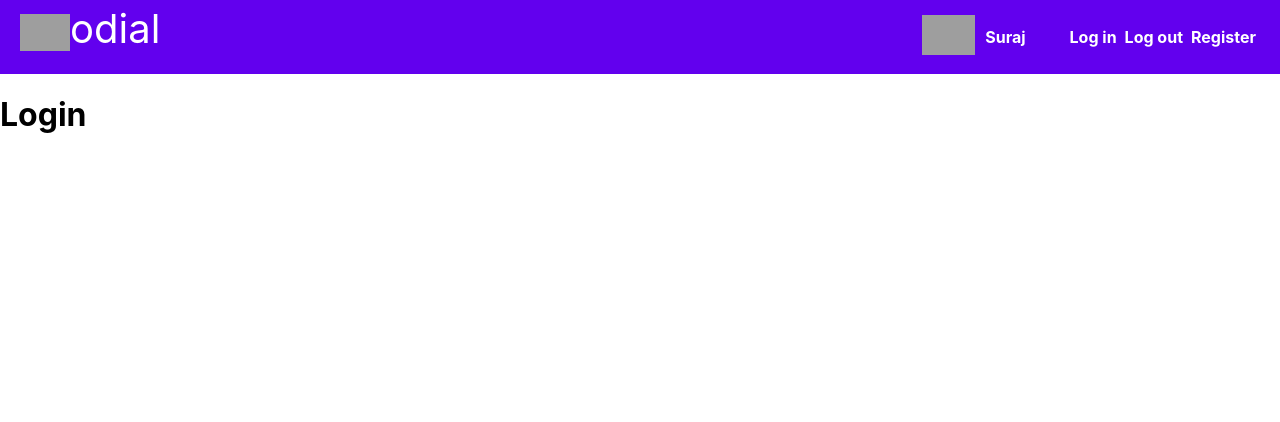
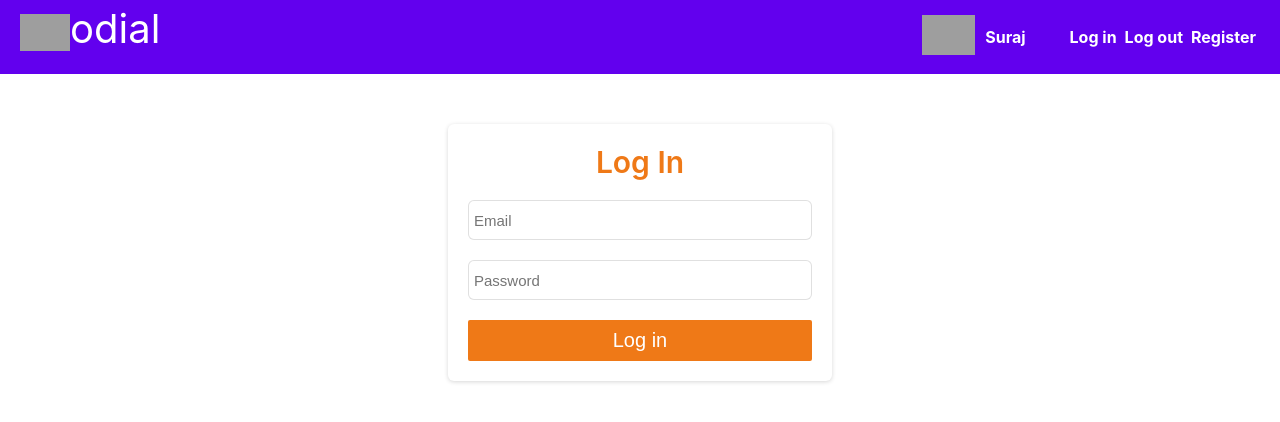
Before and after one commit to msurajprakash/CodeialApp, a React (Create React App) app: page /Login in a window 1280 px wide. Shown: the top 422 px of the page. Built offline with nearby package versions, Linux system fonts and the light colour scheme; no server answers; grey boxes are pictures that could not be loaded.

Commit message:
Added login UI and toast feature for login page

```diff
--- a/package.json
+++ b/package.json
@@ -11,6 +11,7 @@
     "react-dom": "^18.2.0",
     "react-router-dom": "^6.9.0",
     "react-scripts": "5.0.1",
+    "react-toastify": "^9.1.2",
     "web-vitals": "^2.1.4"
   },
   "scripts": {
--- a/src/api/index.js
+++ b/src/api/index.js
@@ -49,3 +49,10 @@ export const getPosts = (page = 1, limit = 5) => {
         method: 'GET'
     });
 };
+
+export const login = (email, password) => {
+    return customFetch(API_URLS.login(), {
+        method: 'POST',
+        body: {email, password}
+    })
+}
--- a/src/components/Navbar.js
+++ b/src/components/Navbar.js
@@ -1,4 +1,5 @@
 import styles from '../styles/navbar.module.css';
+import { NavLink } from 'react-router-dom';
 
 const Navbar = () => {
     return (
@@ -21,7 +22,7 @@ const Navbar = () => {
                 <div className={styles.navLinks}>
                     <ul>
                         <li>
-                            <a href='/'>Log in</a>
+                            <NavLink to='/Login'>Log in</NavLink>
                         </li>
                         <li>
                             <a href='/'>Log out</a>
--- a/src/index.js
+++ b/src/index.js
@@ -3,12 +3,15 @@ import ReactDOM from 'react-dom/client';
 import './styles/index.css';
 import { App } from './components';
 import { BrowserRouter as Router } from 'react-router-dom';
+import { ToastContainer } from 'react-toastify';
+import 'react-toastify/dist/ReactToastify.css';
 
 const root = ReactDOM.createRoot(document.getElementById('root'));
 root.render(
   <React.StrictMode>
     <Router>
       <App />
+      <ToastContainer autoDismiss='ture'/>
     </Router>
   </React.StrictMode>
 );
--- a/src/pages/Login.js
+++ b/src/pages/Login.js
@@ -1,6 +1,66 @@
+import { useState } from 'react';
+import { toast } from 'react-toastify';
+import styles from '../styles/login.module.css';
+import { login } from '../api';
+
 const Login = () => {
+    const [email, setEmail] = useState('');
+    const [password, setPassword] = useState('');
+    const [loggingIn, setLoggingIn] = useState(false);
+
+    const handleSubmit = async (e) => {
+        e.preventDefault();
+
+        setLoggingIn(true);
+
+        if (!email || !password) {
+            toast.warning('Please enter both email and password', {
+                position: toast.POSITION.TOP_RIGHT,
+            });
+            setLoggingIn(false);
+            return;
+        }
+
+        const response = await login(email, password);
+
+        if (response.success) {
+            toast.success('Successfully logged in', {
+                position: toast.POSITION.TOP_RIGHT,
+            });
+        } else {
+            toast.error(response.message, {
+                position: toast.POSITION.TOP_RIGHT,
+            })
+        }
+        setLoggingIn(false);
+    }
     return (
-        <h1>Login</h1>
+        <form className={styles.loginForm} onSubmit={handleSubmit}>
+            <span className={styles.loginSignupHeader}>Log In</span>
+
+            <div className={styles.field}>
+                <input
+                    type='email'
+                    placeholder='Email'
+                    value={email}
+                    onChange={(e) => setEmail(e.target.value)}
+                />
+            </div>
+
+            <div className={styles.field}>
+                <input
+                    type='password'
+                    placeholder='Password'
+                    value={password}
+                    onChange={(e) => setPassword(e.target.value)}
+                />
+            </div>
+
+            <div className={styles.field}>
+                <button disabled={loggingIn}>
+                    {loggingIn ? 'Logging in...' : 'Log in'}</button>
+            </div>
+        </form>
     )
 }
 
--- /dev/null
+++ b/src/styles/login.module.css
@@ -0,0 +1,58 @@
+.loginSignupHeader {
+    font-weight: 600;
+    font-size: 30px;
+    color: #ef7917;
+}
+
+.loginForm {
+    background-color: #fff;
+    padding: 20px;
+    box-sizing: border-box;
+    display: flex;
+    flex-direction: column;
+    justify-content: center;
+    align-items: center;
+    width: 30%;
+    margin: 50px auto;
+    border-radius: 6px;
+    box-shadow: rgba(0, 0, 0, 0.16) 0px 1px 4px;
+}
+
+.field {
+    width: 100%;
+}
+
+.field input {
+    border: 1px solid rgba(0, 0, 0, 0.12);
+    box-sizing: border-box;
+    border-radius: 6px;
+    width: 100%;
+    height: 40px;
+    margin-top: 20px;
+    padding: 5px;
+    font-size: 15px;
+}
+
+.field input:focus {
+    outline: none;
+}
+
+.field button {
+    width: 100%;
+    margin-top: 20px;
+    background: #ef7917;
+    border-radius: 2px;
+    color: #fff;
+    font-size: 20px;
+    padding: 9px;
+    border: none;
+    outline: none;
+}
+
+.field button:hover {
+    cursor: pointer;
+}
+
+.field button:disabled {
+    cursor: not-allowed;
+}
```
Also changed, not shown: 1 other file (tests, documents, lock files or other folders).
